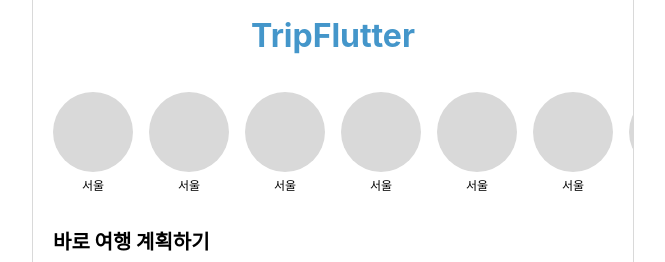
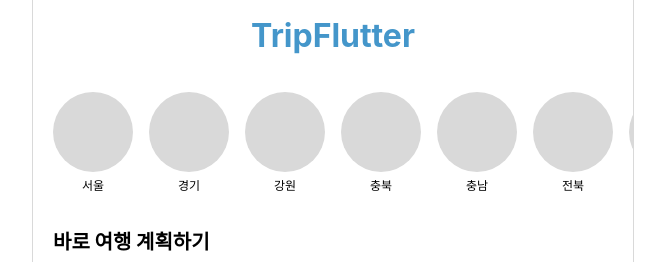
Before and after one commit to dd1761/TripFlutter-FE, a Next.js app: page / in a window 1280 px wide. Shown: the top 262 px of the page, without its empty margins (307-972 px from the left). Built offline with nearby package versions, Linux system fonts and the light colour scheme.

Commit message:
Feat : Seperate Component - LocationThumbnailCard.tsx

```diff
--- /dev/null
+++ b/app/components/main/LocationThumbNailCard.tsx
@@ -0,0 +1,42 @@
+"use client";
+import styled from "styled-components";
+import { COLORS } from "@/public/styles/colors";
+
+interface LocationRankCardProps {
+  img?: string;
+  locationName: string;
+}
+
+const LocationThumbNailCard: React.FC<LocationRankCardProps> = ({
+  img,
+  locationName,
+}) => {
+  return (
+    <LocationCardContainer>
+      <LocationThumbnail />
+      <LocationName>{locationName}</LocationName>
+    </LocationCardContainer>
+  );
+};
+
+const LocationCardContainer = styled.div`
+  display: flex;
+  flex-direction: column;
+  align-items: center;
+  gap: 8px;
+`;
+
+const LocationThumbnail = styled.div`
+  width: 80px;
+  height: 80px;
+  border-radius: 50%;
+  background-color: ${COLORS.greyColor};
+`;
+
+const LocationName = styled.div`
+  font-size: 12px;
+  line-height: 12px;
+  font-weight: 500;
+`;
+
+export default LocationThumbNailCard;
--- a/app/page.tsx
+++ b/app/page.tsx
@@ -2,8 +2,20 @@
 import DefaultLayout from "./components/DefaultLayout";
 import { COLORS } from "@/public/styles/colors";
 import styled from "styled-components";
+import LocationThumbNailCard from "./components/main/LocationThumbNailCard";
 
 const Home: React.FC = () => {
+  const DUMMY_LOCATION: string[] = [
+    "서울",
+    "경기",
+    "강원",
+    "충북",
+    "충남",
+    "전북",
+    "전남",
+    "제주",
+  ];
+
   return (
     <DefaultLayout top={0} right={0} bottom={0} left={0}>
       <HomeContainer>
@@ -11,14 +23,12 @@
       </HomeContainer>
 
       <LocationContainer>
-        <LocationCard />
-        <LocationCard />
-        <LocationCard />
-        <LocationCard />
-        <LocationCard />
-        <LocationCard />
-        <LocationCard />
-        <LocationCard />
+        {DUMMY_LOCATION.map((location: string, index: number) => (
+          <LocationThumbNailCard
+            key={location + index}
+            locationName={location}
+          />
+        ))}
       </LocationContainer>
 
       <ContentsContainer>
@@ -39,14 +49,6 @@
   );
 };
 
-const LocationCard: React.FC = () => {
-  return (
-    <LocationCardContainer>
-      <LocationThumbnail />
-      <LocationName>서울</LocationName>
-    </LocationCardContainer>
-  );
-};
 
 const StyledButton: React.FC<StyledButtonProps> = ({
   isBorder,
@@ -173,26 +175,6 @@
   }
 `;
 
-const LocationCardContainer = styled.div`
-  display: flex;
-  flex-direction: column;
-  align-items: center;
-  gap: 8px;
-`;
-
-const LocationThumbnail = styled.div`
-  width: 80px;
-  height: 80px;
-  border-radius: 50%;
-  background-color: ${COLORS.greyColor};
-`;
-
-const LocationName = styled.div`
-  font-size: 12px;
-  line-height: 12px;
-  font-weight: 500;
-`;
-
 const HomeContainer = styled.div`
   width: calc(100% - 40px);
   display: flex;
```
Also changed, not shown: app/components/components_readme.md (+2 -1 lines).
